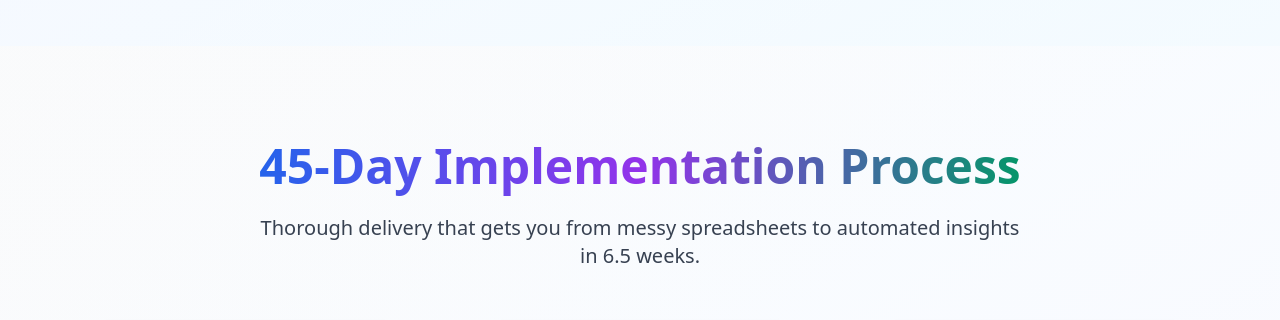
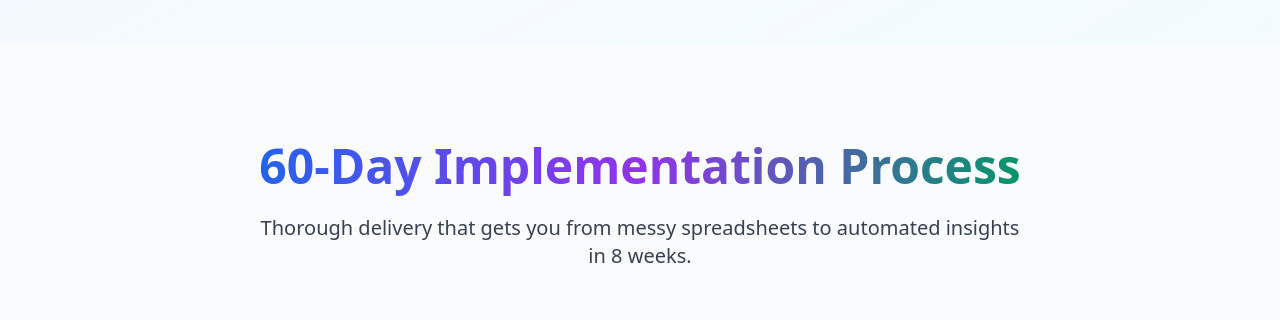
Before and after one commit to TaskifaiDavid/taskifai, a Next.js app: page / in a window 1280 px wide. Shown: the part 3000-3320 px from the top of the page. Built offline with nearby package versions, Linux system fonts and the light colour scheme.

Commit message:
Revert implementation timeline back to 60 days/8 weeks

```diff
--- a/src/components/HomepageFAQ.tsx
+++ b/src/components/HomepageFAQ.tsx
@@ -16,8 +16,8 @@ const faqData: FAQData[] = [
   },
   {
     id: "2",
-    question: "Why does implementation take 45 days?",
-    answer: "We build everything custom for your specific reseller data formats and business requirements. This thorough approach ensures accuracy and eliminates ongoing manual work. While generic BI tools require months of consultant work after purchase, our 45-day process delivers a complete, ready-to-use solution that works perfectly from day one."
+    question: "Why does implementation take 60 days?",
+    answer: "We build everything custom for your specific reseller data formats and business requirements. This thorough approach ensures accuracy and eliminates ongoing manual work. While generic BI tools require months of consultant work after purchase, our 60-day process delivers a complete, ready-to-use solution that works perfectly from day one."
   },
   {
     id: "3",
@@ -27,7 +27,7 @@ const faqData: FAQData[] = [
   {
     id: "4",
     question: "Do I need technical expertise to use the platform?",
-    answer: "Not at all! The platform is designed for business users, not tech experts. Once we complete your custom implementation, you can ask questions in plain English like 'Which reseller sold the most last month?' and get instant answers. The 45-day setup ensures everything works perfectly without any technical knowledge required from your team."
+    answer: "Not at all! The platform is designed for business users, not tech experts. Once we complete your custom implementation, you can ask questions in plain English like 'Which reseller sold the most last month?' and get instant answers. The 60-day setup ensures everything works perfectly without any technical knowledge required from your team."
   },
   {
     id: "5",
--- a/src/components/ImplementationTimeline.tsx
+++ b/src/components/ImplementationTimeline.tsx
@@ -37,10 +37,10 @@ export default function ImplementationTimeline() {
       <div className="relative z-10 max-w-6xl mx-auto">
         <div className="text-center mb-16">
           <h2 className="text-4xl md:text-5xl font-bold mb-6">
-            <span className="bg-clip-text text-transparent bg-gradient-to-r from-blue-600 via-purple-600 to-emerald-600">45-Day Implementation Process</span>
+            <span className="bg-clip-text text-transparent bg-gradient-to-r from-blue-600 via-purple-600 to-emerald-600">60-Day Implementation Process</span>
           </h2>
           <p className="text-xl text-gray-700 max-w-3xl mx-auto font-medium">
-            Thorough delivery that gets you from messy spreadsheets to automated insights in 6.5 weeks.
+            Thorough delivery that gets you from messy spreadsheets to automated insights in 8 weeks.
           </p>
         </div>
 
```
